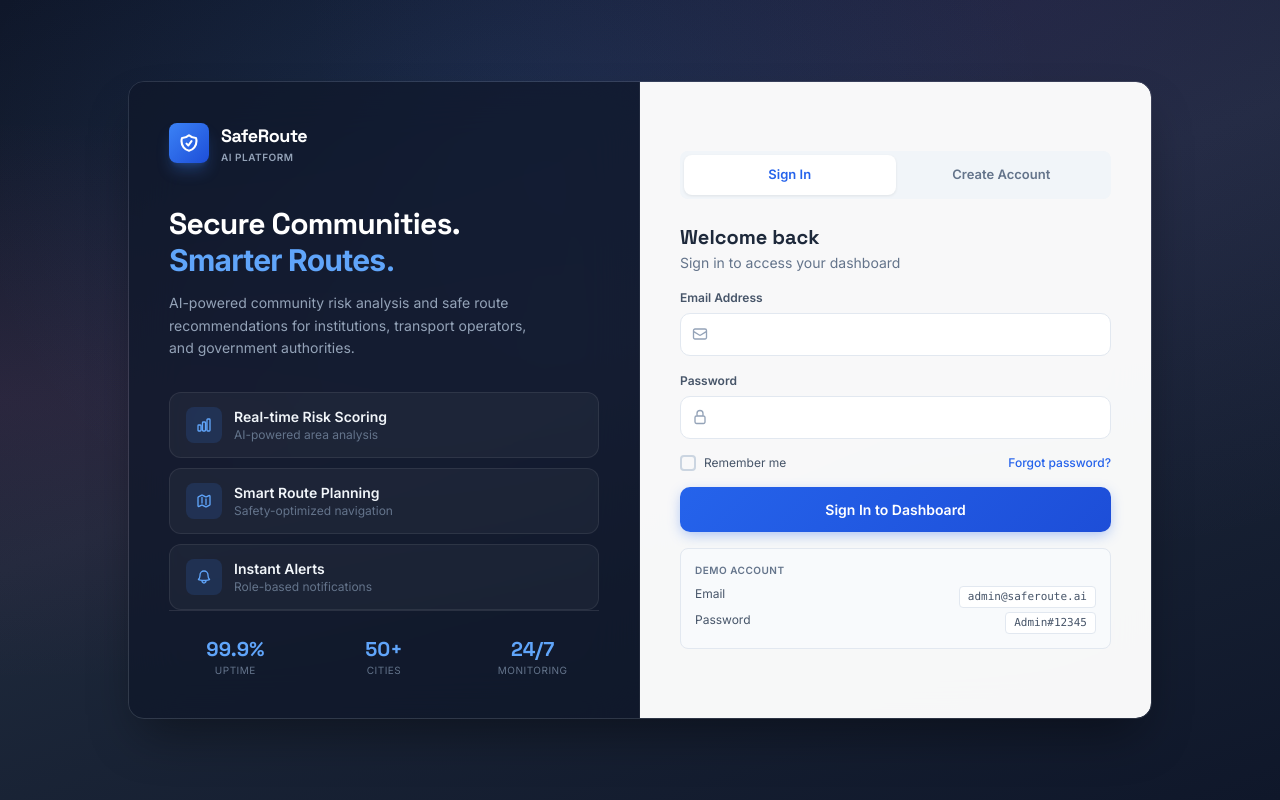
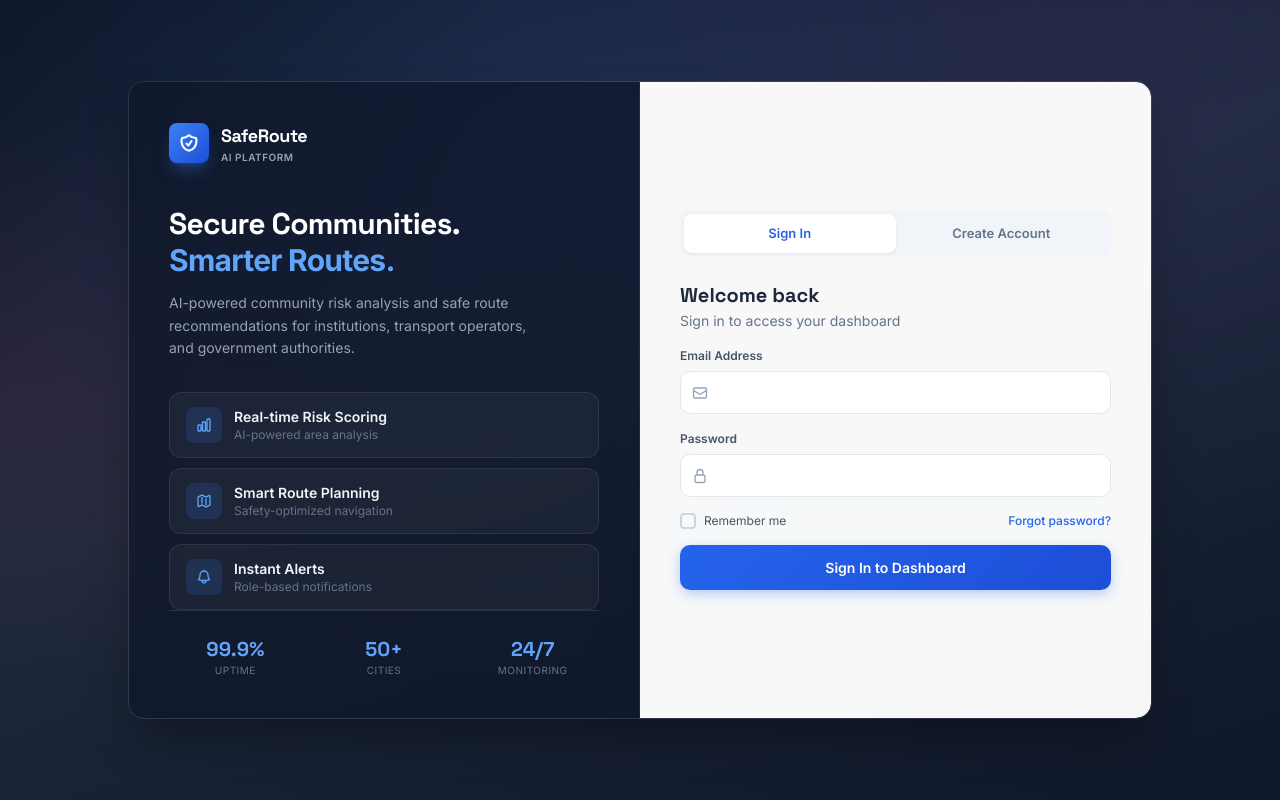
Before and after one commit to sphesihlekheswa22-hue/safe, a Flask app: page / in a window 1280 px wide. Run offline with Flask 3, Linux system fonts and the light colour scheme; some libraries are stand-ins or nearby versions.

Commit message:
Remove demo account credentials from login page.
Co-authored-by: Cursor <cursoragent@cursor.com>

```diff
--- a/frontend/templates/login.html
+++ b/frontend/templates/login.html
@@ -222,14 +222,6 @@
           <span class="spinner"></span>
           <span class="btn-text">Sign In to Dashboard</span>
         </button>
-
-        <div class="mt-4 p-3.5 bg-surface-50 rounded-lg border border-surface-200">
-          <p class="text-[10px] text-surface-500 mb-2 font-semibold uppercase tracking-wider">Demo Account</p>
-          <div class="space-y-1 text-xs text-surface-600">
-            <div class="flex justify-between gap-2"><span>Email</span><code class="bg-white px-2 py-0.5 rounded border border-surface-200 text-[11px]">admin@saferoute.ai</code></div>
-            <div class="flex justify-between gap-2"><span>Password</span><code class="bg-white px-2 py-0.5 rounded border border-surface-200 text-[11px]">Admin#12345</code></div>
-          </div>
-        </div>
       </form>
 
       <form id="register-form" class="form-container space-y-4 hidden">
```
